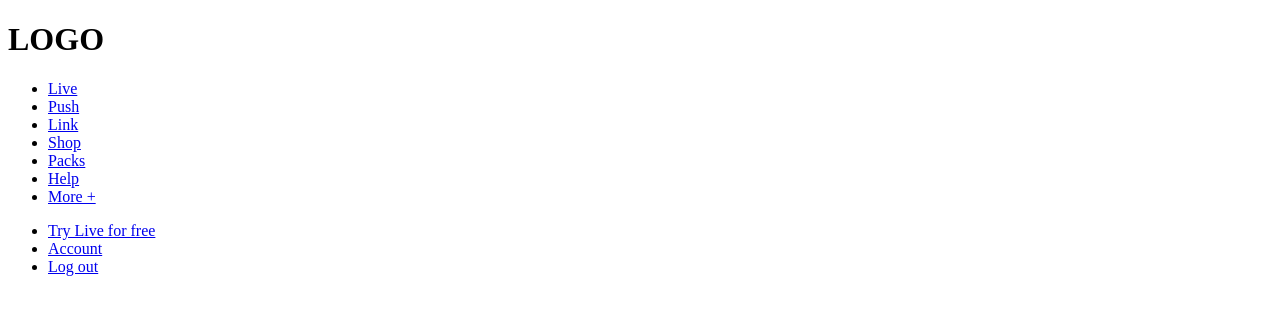
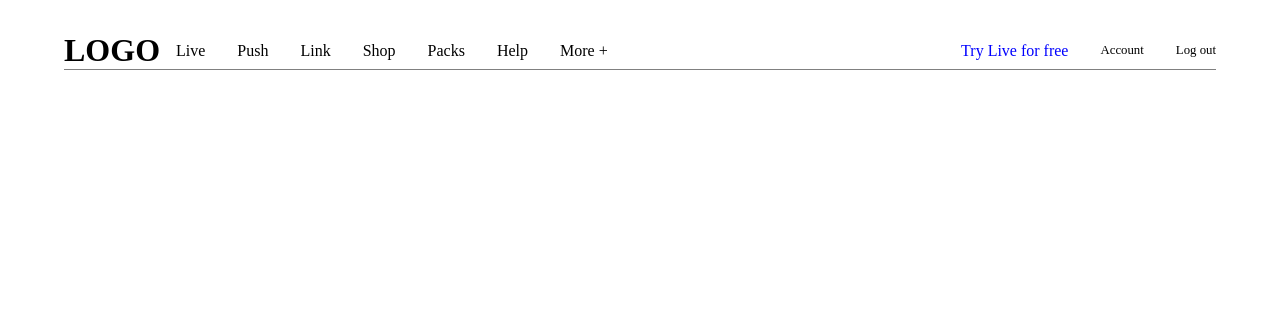
Before and after one commit to Pradeep743/Challenge-Frontend-Ableton, a plain HTML site: page index.html in a window 1280 px wide. Drawn offline with Linux system fonts and the light colour scheme.

Commit message:
styles added

```diff
--- a/index.html
+++ b/index.html
@@ -6,6 +6,7 @@
     <meta http-equiv="X-UA-Compatible" content="IE=edge">
     <meta name="viewport" content="width=device-width, initial-scale=1.0">
     <title>Frontend-Ableton Challenege</title>
+    <link rel="stylesheet" href="style.css">
 </head>
 
 <body>
--- /dev/null
+++ b/style.css
@@ -0,0 +1,55 @@
+* {
+    margin: 0;
+    padding: 0;
+    box-sizing: border-box;
+}
+
+img {
+    width: 100%;
+    object-fit: cover;
+}
+
+header {
+    display: flex;
+    align-items: center;
+    justify-content: space-between;
+    width: 90%;
+    margin: 2rem auto;
+    border-bottom: 1px solid gray;
+}
+
+.left,
+.right {
+    display: flex;
+    align-items: center;
+}
+
+.left {
+    gap: 1rem;
+}
+
+.right {
+    font-size: 0.8rem;
+}
+
+ul {
+    display: inline-flex;
+    gap: 2rem;
+    list-style-type: none;
+}
+
+a:link,
+a:visited {
+    text-decoration: none;
+    color: #000;
+}
+
+.right ul {
+    display: flex;
+    align-items: center;
+}
+
+.blue-link {
+    color: blue;
+    font-size: 1rem;
+}
```
